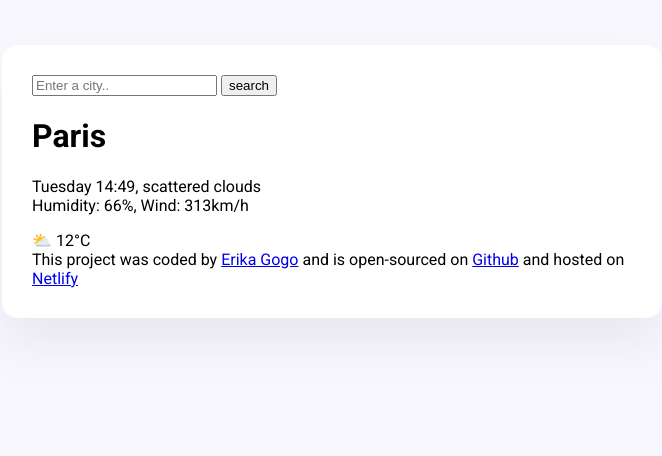
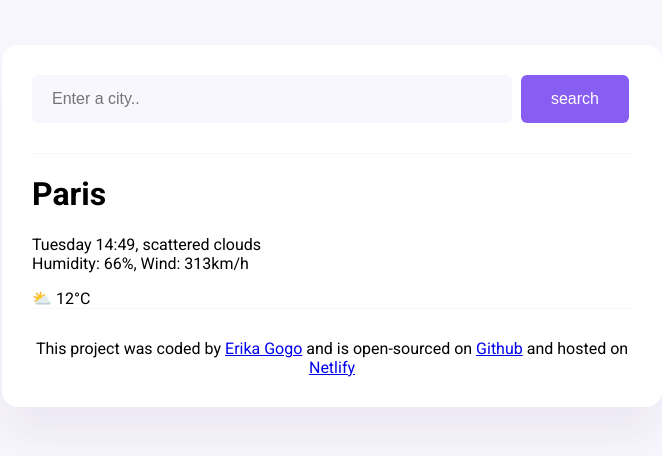
Before and after one commit to erikagogo/Sunny-weather-tracker, a plain HTML site: page index.html in a window 1280 px wide. Shown: the whole page, without its empty margins (308-970 px from the left). Drawn offline with Linux system fonts and the light colour scheme.

Commit message:
Added CSS styles to header and footer

```diff
--- a/src/style.css
+++ b/src/style.css
@@ -10,3 +10,29 @@ body {
   border-radius: 16px;
   padding: 30px;
 }
+header {
+  border-bottom: 1px solid #f9f7fe;
+  padding: 0 0 30px 0;
+}
+.search-form-input {
+  background-color: #f9f7fe;
+  border: none;
+  border-radius: 6px;
+  width: 80%;
+  font-size: 16px;
+  padding: 15px 20px;
+}
+.search-form-button {
+  background: #885df1;
+  padding: 15px 30px;
+  border: none;
+  font-size: 16px;
+  margin-left: 5px;
+  border-radius: 6px;
+  color: white;
+}
+footer {
+  border-top: 1px solid #f9f7fe;
+  padding: 30px 0 0 0;
+  text-align: center;
+}
```
